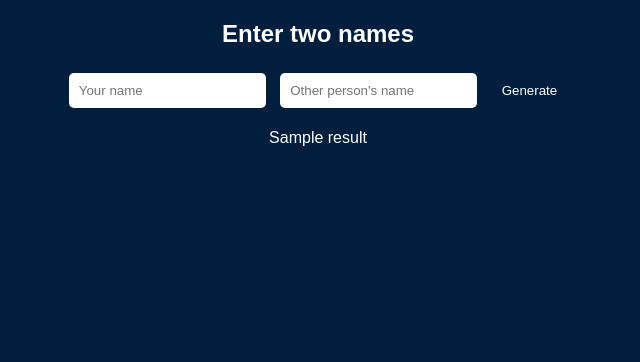
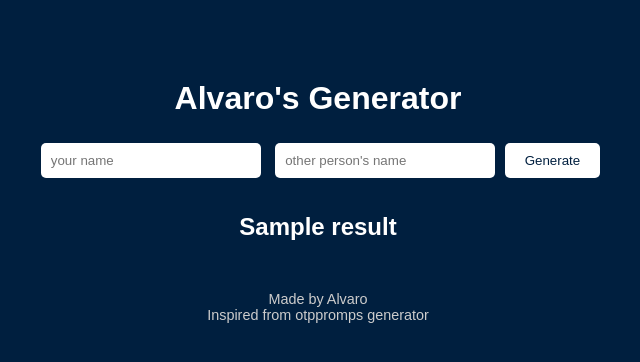
Before and after one commit to alvaro004ian/alvaro_generator, a Flask app: template templates/index.html in a window 1280 px wide. Shown: the top 362 px of the page, without its empty margins (322-962 px from the left). Run offline with Flask 3, Linux system fonts and the light colour scheme; the template is opened without the code that fills it: most values are stand-ins (such as "Sample title", 1, 10 or a date in 2020).

Commit message:
Updated layout to match PDF design

```diff
--- a/static/style.css
+++ b/static/style.css
@@ -1,39 +1,48 @@
 body {
- background-color: #001f3f; /* Navy blue */
-    color: #ffffff;           /* White text */
+  background-color: #001f3f; /* navy blue */
+    color: #ffffff;
     font-family: Arial, sans-serif;
     text-align: center;
     margin: 0;
     padding: 0;
 }
 
-h1 {
-    color: #ffffff;
-    margin-top: 20px;
+.container {
+    margin-top: 80px;
+}
+form input {
+   margin: 20px auto;
 }
 
-form input {
-  background-color: #ffffff;
-    color: #001f3f;
-    padding: 20px;
-    border-radius: 10px;
-    display: inline-block;
-    margin-top: 30px;
-}
-
-input[type="text"], button {
+input[type="text"] {
     padding: 10px;
     margin: 5px;
     border-radius: 5px;
     border: none;
+    width: 200px;
 }
 
 button {
-  background-color: #001f3f;
-    color: #ffffff;
+ padding: 10px 20px;
+    background-color: #ffffff;
+    color: #001f3f;
+    border: none;
+    border-radius: 5px;
     cursor: pointer;
 }
 
 button:hover {
-    background-color: #004080; /* lighter navy */
+    background-color: #004080;
+    color: #ffffff;
 }
+.output {
+    margin-top: 30px;
+    font-size: 1.5em;
+    font-weight: bold;
+}
+
+footer {
+    margin-top: 50px;
+    font-size: 0.9em;
+    color: #cccccc;
+}
--- a/templates/index.html
+++ b/templates/index.html
@@ -4,16 +4,24 @@
   <meta charset="UTF-8">
   <title>Alvaro`s_Generator</title>
     <link rel="stylesheet" href="{{ url_for('static', filename='style.css') }}">
+
 </head>
 <body>
-  <h2>Enter two names</h2>
-  <form method="POST">
-    <input type="text" name="name1" placeholder="Your name">
-    <input type="text" name="name2" placeholder="Other person's name">
-    <button type="submit">Generate</button>
-  </form>
-  {% if result %}
-    <p>{{ result }}</p>
-  {% endif %}
+   <div class="container">
+        <h1>Alvaro's Generator</h1>
+
+        <form method="POST">
+            <input type="text" name="name1" placeholder="your name">
+            <input type="text" name="name2" placeholder="other person's name">
+            <button type="submit">Generate</button>
+       </form>
+  <div class="output">
+            {{ result }}
+        </div>
+
+        <footer>
+            <p>Made by Alvaro<br>Inspired from otppromps generator</p>
+        </footer>
+    </div>
 </body>
 </html>
```
